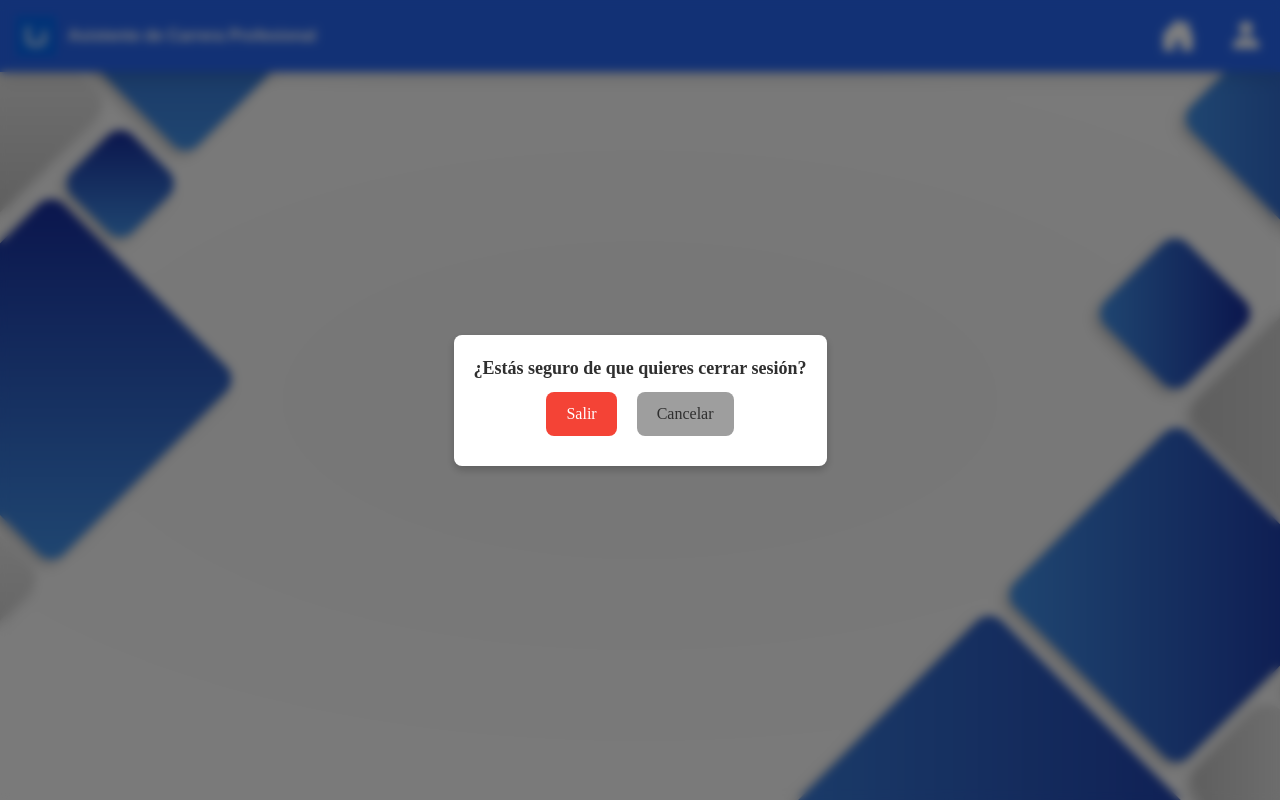
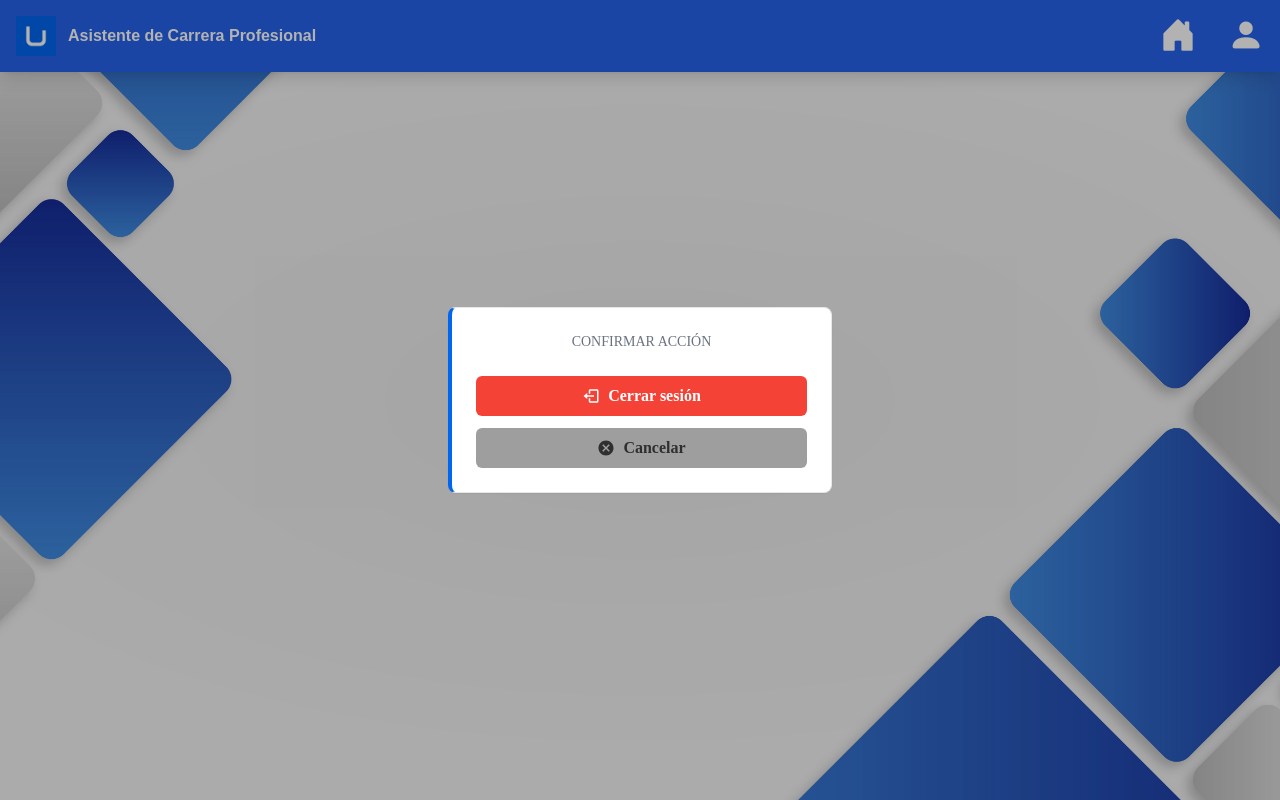
Before and after one commit to U-tad-ASISTENTE-CARRERA/Frontend, a Next.js app: page /logout in a window 1280 px wide. Built offline with nearby package versions, Linux system fonts and the light colour scheme.

Commit message:
Página Logout: Diseño

```diff
--- a/src/app/logout/page.js
+++ b/src/app/logout/page.js
@@ -1,13 +1,14 @@
 "use client";
 
 import { useState } from "react";
-import { styles } from "@/constants/theme";
 import { theme } from "@/constants/theme";
+import { BiLogOut } from "react-icons/bi";
+import { MdCancel } from "react-icons/md";
 
 const LogOut = () => {
   const [error, setError] = useState("");
 
-  const handleLogOut = async (e) => {
+  const handleLogOut = async () => {
     setError("");
 
     try {
@@ -22,68 +23,69 @@ const LogOut = () => {
       if (!response.ok) {
         setError("Error al cerrar sesión");
         return;
-      } else {
+      }
+
       localStorage.removeItem("token");
       localStorage.removeItem("user");
       localStorage.removeItem("metadata");
       window.location.href = "/";
-      }
-    } catch (error) {}
+    } catch (error) { }
   };
 
   return (
-    <div style={{ ...styles.overlay, fontFamily: "Montserrat" }}>
+    <div className="fixed inset-0 z-50 bg-black bg-opacity-30 flex items-center justify-center font-[Montserrat]">
       <div
-        style={{
-          ...styles.modal,
-          background: theme.palette.background.hex,
-          color: theme.palette.text.hex,
-          borderRadius: theme.buttonRadios.m,
-        }}
+        className="p-6 bg-white rounded-lg border border-gray-200 shadow-sm max-w-sm w-full"
+        style={{ borderLeft: `4px solid ${theme.palette.primary.hex}` }}
       >
-        <h2
-          style={{
-            fontSize: theme.fontSizes.xl,
-            fontWeight: theme.fontWeight.bold,
-          }}
-        >
-          ¿Estás seguro de que quieres cerrar sesión?
-        </h2>
+        <div className="flex items-center justify-center">
+          <div>
 
-        {/* Mostrar error si existe */}
+            <p className="text-sm font-medium text-gray-500 uppercase">
+              Confirmar acción
+            </p>
+
             {error && (
-          <p
-            style={{
-              color: theme.palette.error.hex,
-              fontSize: theme.fontSizes.m,
-            }}
-          >
+              <p className="text-sm text-red-600 mt-2">
                 {error}
               </p>
             )}
 
+          </div>
+
+        </div>
+
+        <div className="mt-6 flex flex-col gap-3">
+
+          {/* Botón para cerrar sesión */}
           <button
-          style={{
-            ...styles.modalButton,
-            backgroundColor: theme.palette.error.hex,
-            color: theme.palette.background.hex,
-            borderRadius: theme.buttonRadios.m,
-          }}
+            className="w-full px-4 py-2 text-white rounded-md font-semibold flex items-center justify-center gap-2"
+            style={{ backgroundColor: theme.palette.error.hex }}
             onClick={handleLogOut}
           >
-          Salir
+            <BiLogOut className="text-lg" /> Cerrar sesión
           </button>
+
+          {/* Botón para cancelar y cerrar el "pop-up" */}
           <button
+            className="w-full px-4 py-2 rounded-md font-semibold flex items-center justify-center gap-2"
             style={{
-            ...styles.modalButton,
               backgroundColor: theme.palette.gray.hex,
               color: theme.palette.text.hex,
-            borderRadius: theme.buttonRadios.m,
             }}
-          onClick={() => (window.location.href = "/")}
+            onClick={() => {
+              const user = JSON.parse(localStorage.getItem("user"));
+              if (user?.role && user?.id) {
+                window.location.href = `/home/${user.role.toLowerCase()}/${user.id}`;
+              } else {
+                window.location.href = "/";
+              }
+            }}
           >
-          Cancelar
+            <MdCancel className="text-lg" /> Cancelar
           </button>
+
+        </div>
       </div>
     </div>
   );
```
Also changed, not shown: src/components/ProfileCompletionModal.jsx (deleted, +0 -84 lines). Lines whose indentation alone changed are shown as unchanged.
